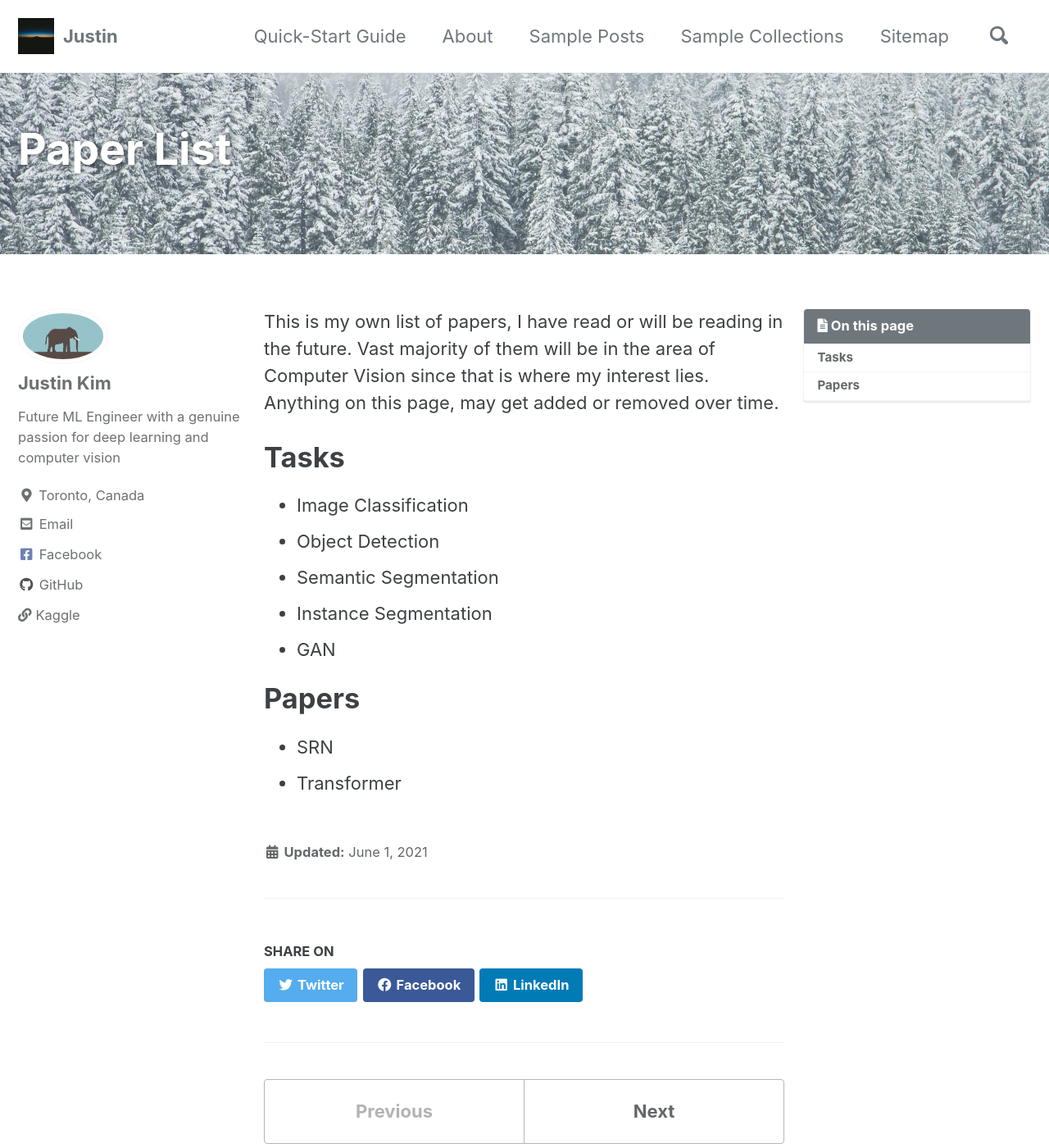
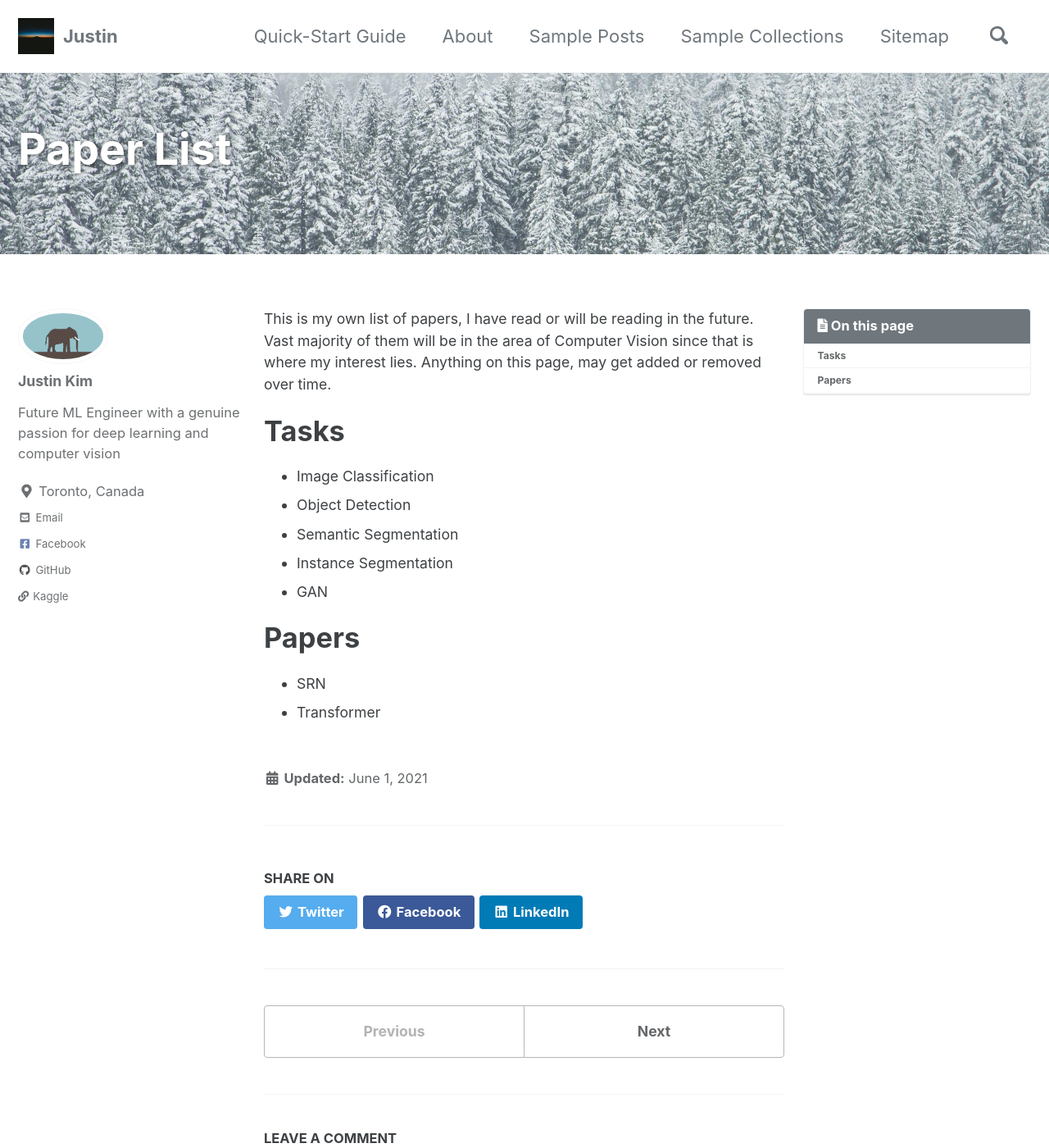
Before and after one commit to ijjustinKim/ijjustinKim.github.io, a Jekyll site: the page built from _posts/2021-06-01-paper-list.md, in a window 1280 px wide and 1400 px high. Shown: the whole window at 82% size. Built offline with Jekyll 4.4.1, drawn with Linux system fonts in a browser that asks for light colours; cached includes are drawn as plain includes; comment, search, counter and statistics services are not loaded.

Commit message:
font size setting

```diff
--- a/_sass/minimal-mistakes/_page.scss
+++ b/_sass/minimal-mistakes/_page.scss
@@ -108,7 +108,7 @@ body {
   p,
   li,
   dl {
-    font-size: 1em;
+    font-size: 0.8em;
   }
 
   /* paragraph indents */
--- a/_sass/minimal-mistakes/_variables.scss
+++ b/_sass/minimal-mistakes/_variables.scss
@@ -38,7 +38,7 @@ $type-size-1: 2.441em !default; // ~39.056px
 $type-size-2: 1.953em !default; // ~31.248px
 $type-size-3: 1.563em !default; // ~25.008px
 $type-size-4: 1.25em !default; // ~20px
-$type-size-5: 1em !default; // ~16px
+$type-size-5: 0.8em !default; // ~16px
 $type-size-6: 0.75em !default; // ~12px
 $type-size-7: 0.6875em !default; // ~11px
 $type-size-8: 0.625em !default; // ~10px
```
